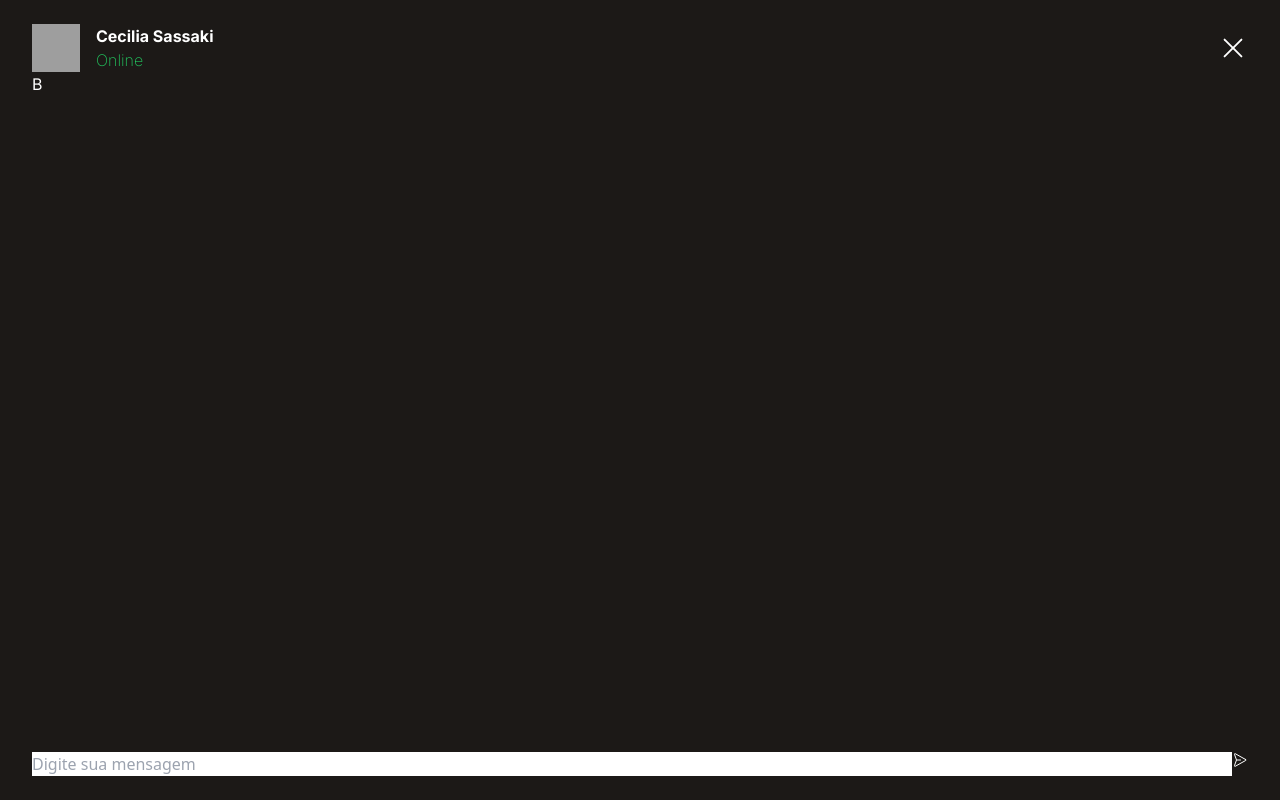
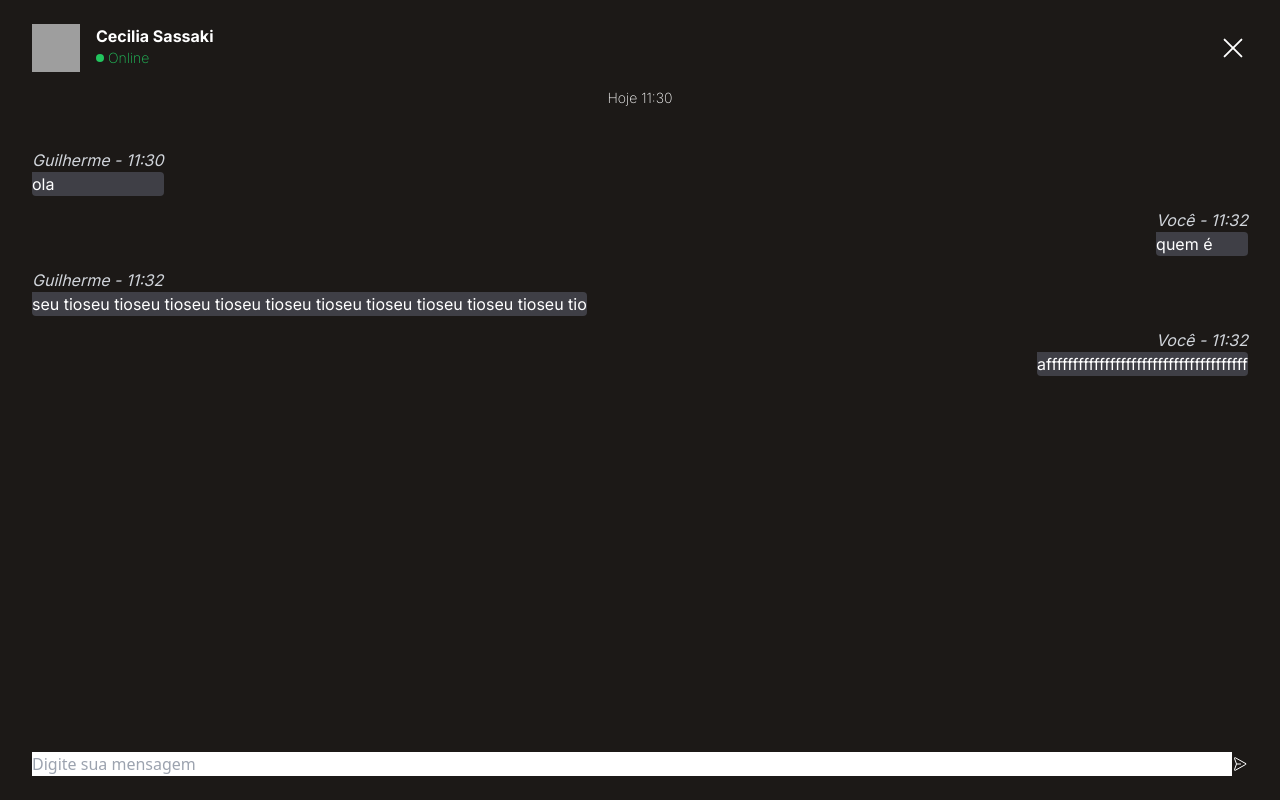
Before and after one commit to GuilhermeFigueira/chatApp, a React (Vite) app: page / in a window 1280 px wide. Built offline with nearby package versions, Linux system fonts and the light colour scheme; grey boxes are pictures that could not be loaded.

Commit message:
diferenciação entre mensagens enviadas e recebidas

```diff
--- a/src/App.tsx
+++ b/src/App.tsx
@@ -2,7 +2,7 @@ import "./styles/main.css";
 
 import UserInfo from "./components/UserInfo";
 import SendMessage from "./components/SendMessage";
-import MessagesList from "./components/MessagesList";
+import MessagesList from "./components/Messages/MessagesList";
 
 function App() {
 	return (
--- /dev/null
+++ b/src/components/Messages/Message.tsx
@@ -0,0 +1,31 @@
+import { ReactNode } from "react";
+
+interface MessageProps {
+	children?: ReactNode;
+	messageTime: string;
+	userSent: string;
+	receivedMessage?: boolean;
+}
+
+export default function Message({
+	children = (
+		<h1 className="text-gray-400 text-opacity-60 italic">
+			Erro ao carregar mensagem
+		</h1>
+	),
+	receivedMessage = false,
+	...props
+}: MessageProps) {
+	return (
+		<div className={receivedMessage ? "mr-auto " : "ml-auto"}>
+			<div
+				className={`text-gray-300 italic  ${
+					receivedMessage ? "text-left" : "text-right"
+				} `}
+			>
+				{props.userSent} - {props.messageTime}
+			</div>
+			<div className="bg-zinc-700 rounded-b rounded-tr ">{children}</div>
+		</div>
+	);
+}
--- /dev/null
+++ b/src/components/Messages/MessagesList.tsx
@@ -0,0 +1,32 @@
+import Message from "./Message";
+
+export default function MessagesList() {
+	return (
+		<div className="font-inter">
+			<h1 className="text-center font-thin mt-4 text-sm">Hoje 11:30</h1>
+			<div className="mt-10 grid gap-3">
+				<Message
+					messageTime={"11:30"}
+					userSent={"Guilherme"}
+					receivedMessage={true}
+				>
+					ola
+				</Message>
+				<Message messageTime={"11:32"} userSent={"Você"}>
+					quem é
+				</Message>
+				<Message
+					messageTime={"11:32"}
+					userSent={"Guilherme"}
+					receivedMessage={true}
+				>
+					seu tioseu tioseu tioseu tioseu tioseu tioseu tioseu tioseu
+					tioseu tioseu tio
+				</Message>
+				<Message messageTime={"11:32"} userSent={"Você"}>
+					affffffffffffffffffffffffffffffffffffff
+				</Message>
+			</div>
+		</div>
+	);
+}
--- a/src/components/MessagesList.tsx
+++ /dev/null
@@ -1,3 +0,0 @@
-export default function MessagesList() {
-	return <div className="font-inter">B</div>;
-}
--- a/src/components/SendMessage.tsx
+++ b/src/components/SendMessage.tsx
@@ -2,7 +2,7 @@ import { PaperPlaneRight } from "phosphor-react";
 
 export default function SendMessage() {
 	return (
-		<div className="flex">
+		<div className="flex items-center sticky">
 			<div className="flex flex-1">
 				<input
 					type="text"
--- a/src/components/UserInfo.tsx
+++ b/src/components/UserInfo.tsx
@@ -13,7 +13,9 @@ export default function UserInfo() {
 				</div>
 				<div className="flex flex-col">
 					<h1 className="font-bold">Cecilia Sassaki</h1>
-					<h2 className="font-thin text-green-500">Online</h2>
+					<div className="font-thin flex items-center gap-1 text-sm text-green-500 before:content-[''] before:w-2 before:h-2 before:block before:bg-green-500 before:rounded">
+						Online
+					</div>
 				</div>
 			</div>
 			<div>
```
